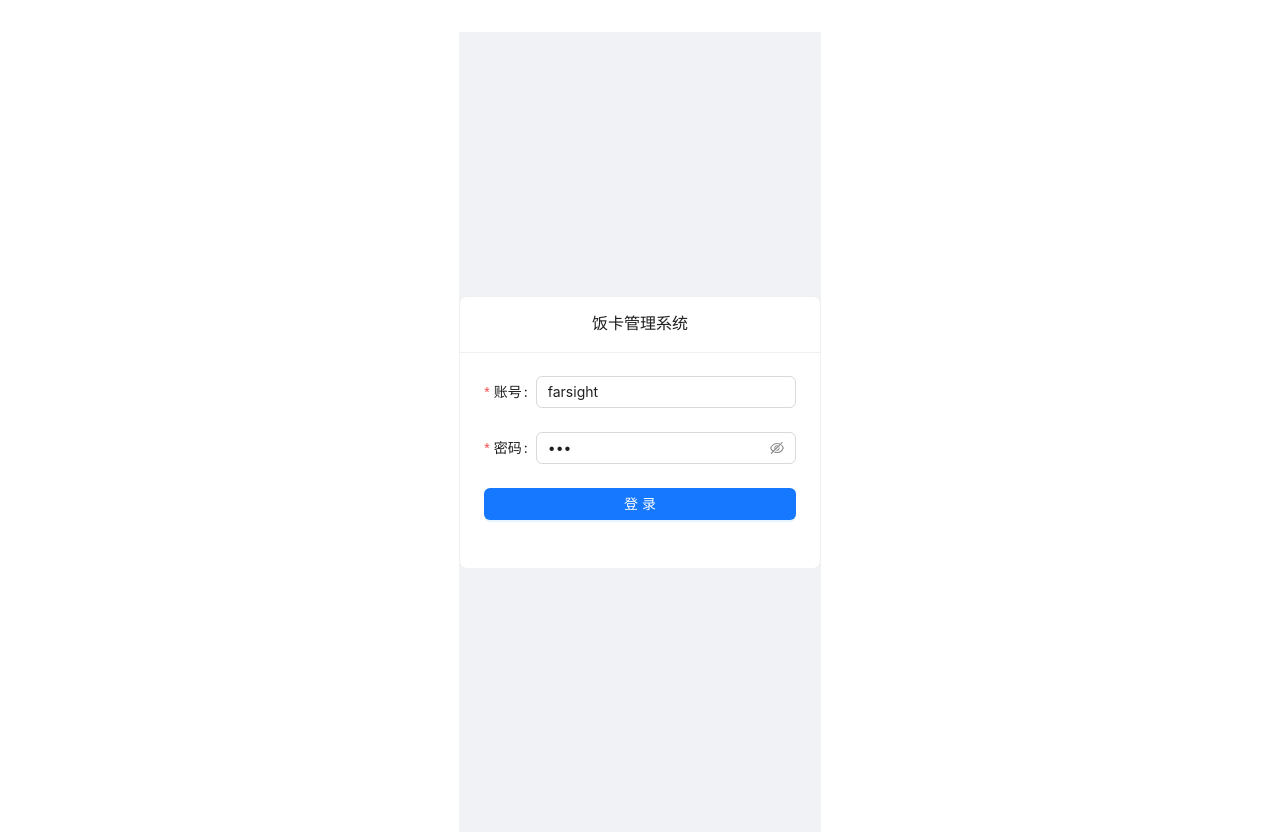
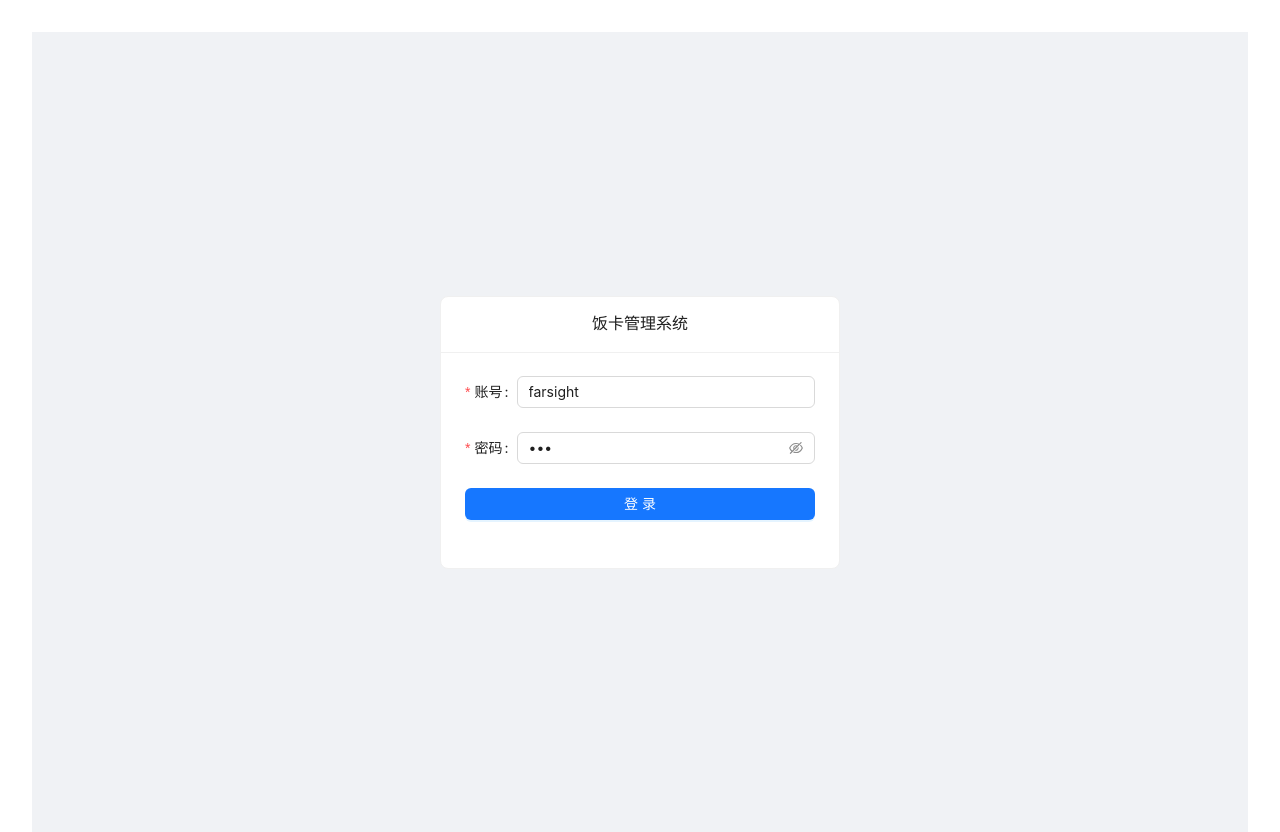
Before and after one commit to xiaoshenming/rfid_antd, a Vue app: page / in a window 1280 px wide. Built offline with nearby package versions, Linux system fonts and the light colour scheme.

Commit message:
style:调整 #app 样式以适应不同屏幕宽度
- 将 #app 的 max-width 从 1280px 改为 width 100%，以适应父容器宽度- 移除 #app 的居中样式，使其对齐到父容器左侧

```diff
--- a/src/style.css
+++ b/src/style.css
@@ -59,8 +59,8 @@ button:focus-visible {
 }
 
 #app {
-  max-width: 1280px;
-  margin: 0 auto;
+  width: 100%;
+  margin: 0;
   padding: 2rem;
   text-align: center;
 }
```
